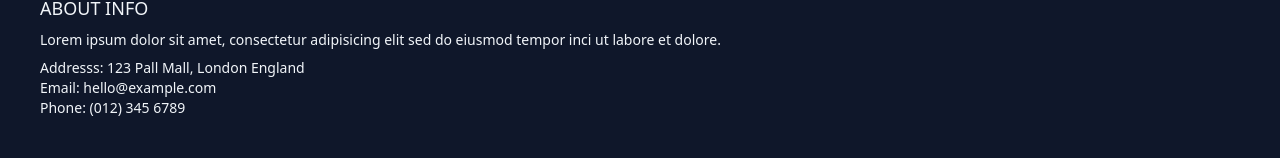
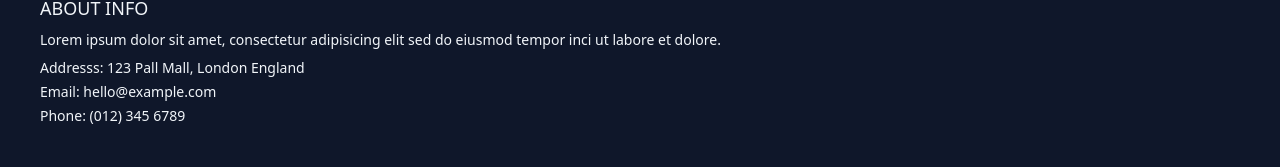
Before and after one commit to codeWithAshith/React-Query---Typescript---Online-Bookstore-Project, a React (Create React App) app: page /shop in a window 1280 px wide. Shown: the part 1067-1234 px from the top of the page. Built offline with nearby package versions, Linux system fonts and the light colour scheme.

Commit message:
Footer fix

```diff
--- a/src/components/Footer.component.tsx
+++ b/src/components/Footer.component.tsx
@@ -7,9 +7,9 @@ const FooterComponent = () => {
         tempor inci ut labore et dolore.
       </p>
       <div>
-        <p className="text-sm text-slate-100">Addresss: 123 Pall Mall, London England</p>
-        <p className="text-sm text-slate-100">Email: hello@example.com</p>
-        <p className="text-sm text-slate-100">Phone: (012) 345 6789</p>
+        <p className="text-sm text-slate-100 mb-1">Addresss: 123 Pall Mall, London England</p>
+        <p className="text-sm text-slate-100 mb-1">Email: hello@example.com</p>
+        <p className="text-sm text-slate-100 mb-1">Phone: (012) 345 6789</p>
       </div>
     </div>
   );
```
